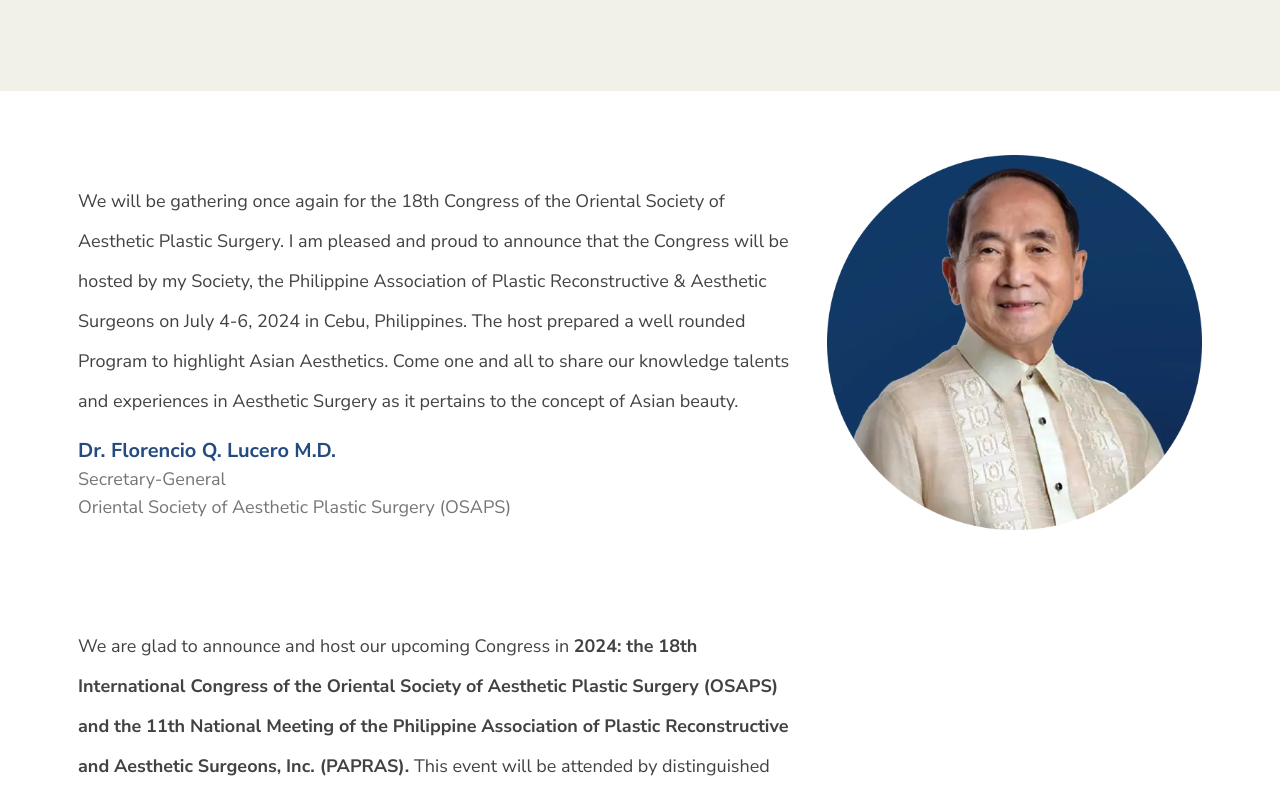
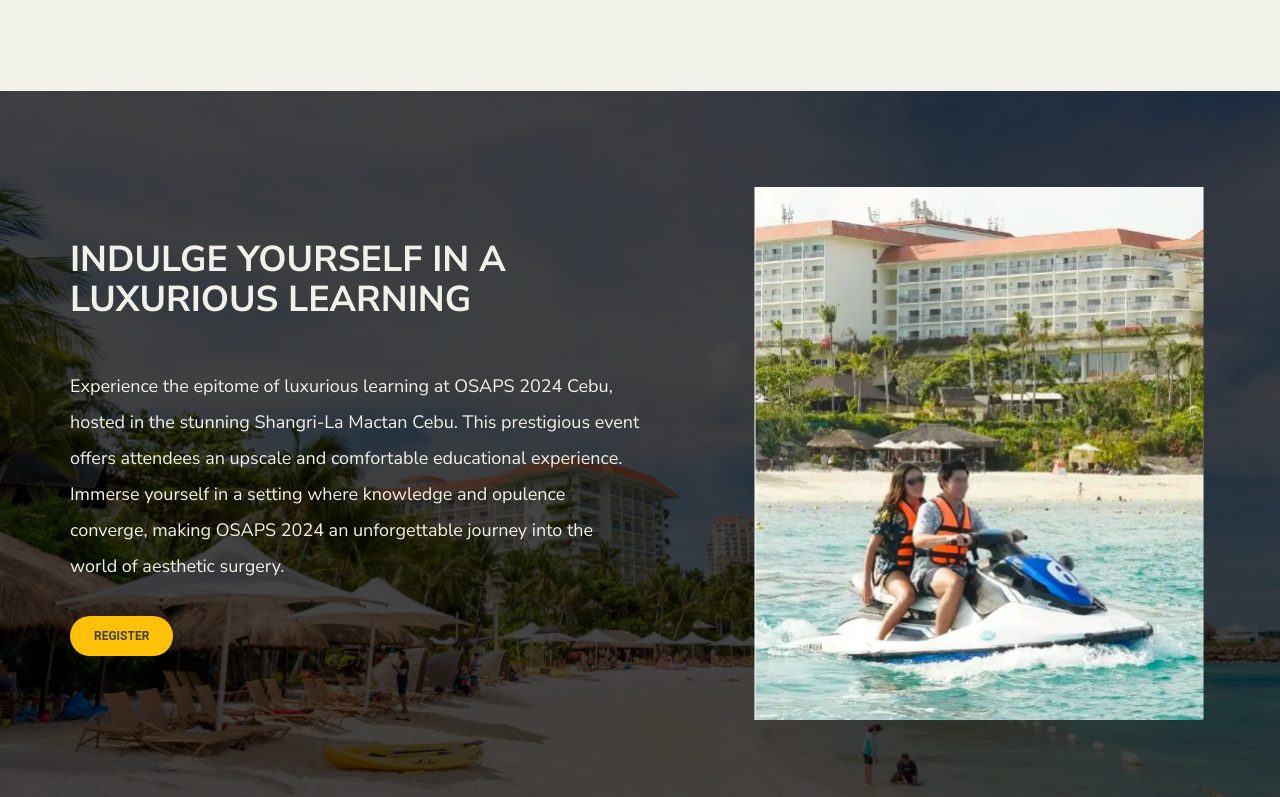
Before and after one commit to boggslabayen/osaps-2024-full, a Next.js app: page / in a window 1280 px wide. Shown: the part 700-1497 px from the top of the page. Built offline with nearby package versions, Linux system fonts and the light colour scheme.

Commit message:
fixed oage

```diff
--- a/app/page.tsx
+++ b/app/page.tsx
@@ -22,6 +22,7 @@
   return (
     <main className="">
        <StickyNavbar />
+
        <div className='bg-coral-blue h-4/5 py-8 md:py-20'>
 
 
@@ -64,12 +65,10 @@
 
         </div>
 
-        <Image
-             src={Hero.src}
+        <Image src={Hero.src}
              width={0}
              height={0}
-             className='mx-fit h-3/4 mx-auto hidden md:block md:absolute inset-x-0 -top-2 z-0
-             '
+             className='mx-fit h-3/4 mx-auto hidden md:block md:absolute inset-x-0 -top-2 z-0'
              alt='girl smiling'
          />
 
@@ -137,7 +136,7 @@
 
 
 
-       <div>
+       {/* <div>
 
 
 
@@ -188,7 +187,7 @@
 
        </div>
 
-      </div>
+      </div> */}
 
       <div className='bg md:py-8'>
 
```
Lines whose indentation alone changed are shown as unchanged.
